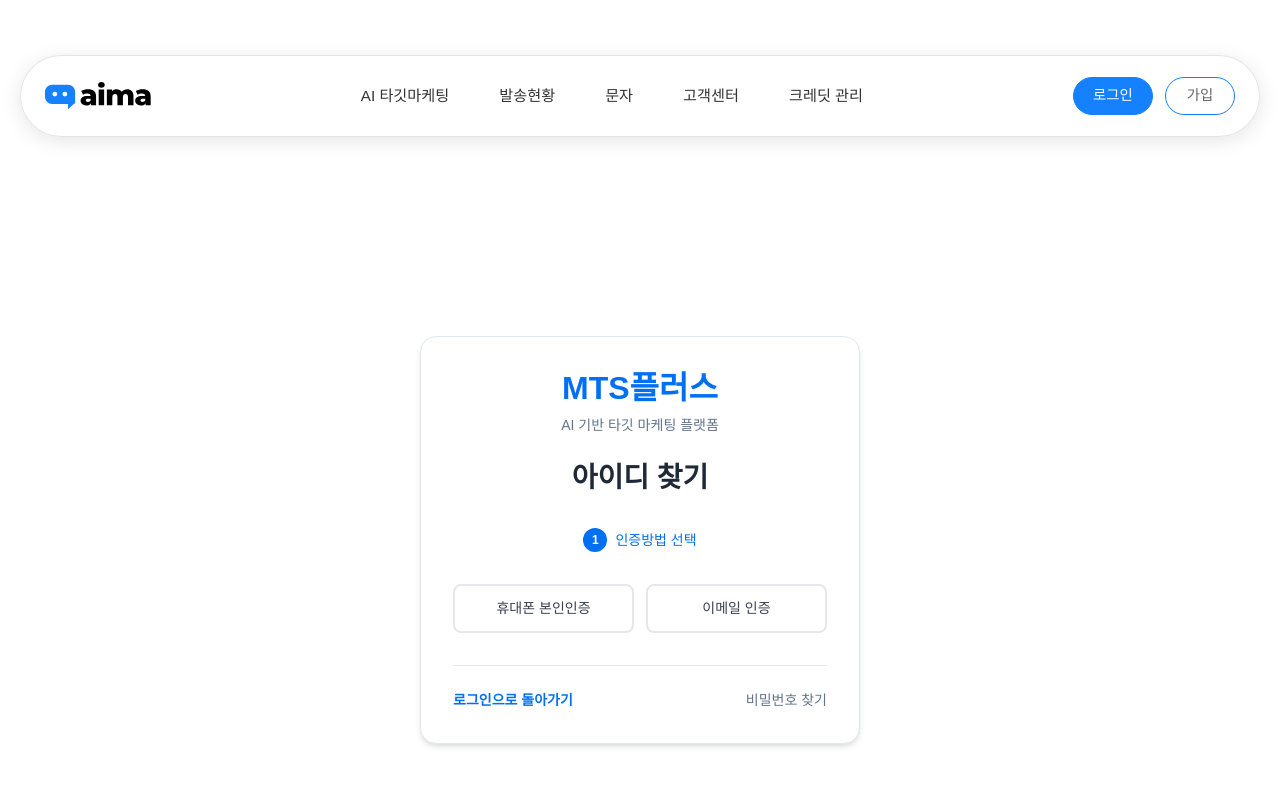
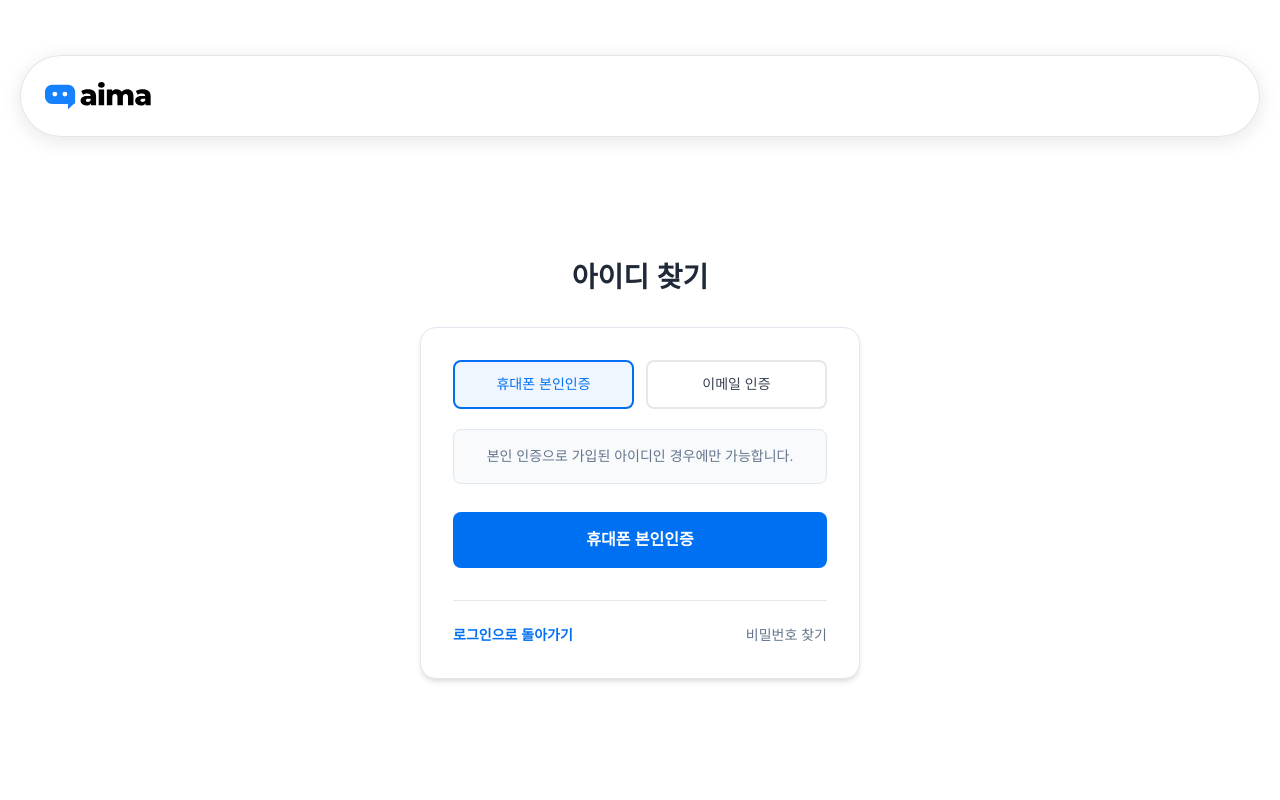
Before and after one commit to mtscoaima/aima, a Next.js app: page /auth/find-username in a window 1280 px wide. Shown: the top 800 px of the page. Built offline with nearby package versions, Linux system fonts and the light colour scheme.

Commit message:
fix: 아이디, 비밀번호 찾기 UI 수정

```diff
--- a/src/app/auth/find-password/page.tsx
+++ b/src/app/auth/find-password/page.tsx
@@ -6,8 +6,8 @@
 
 export default function FindPasswordPage() {
   const [selectedMethod, setSelectedMethod] = useState<
-    "phone" | "email" | null
-  >(null);
+    "phone" | "email"
+  >("phone");
   const [formData, setFormData] = useState({
     username: "",
     name: "",
@@ -103,6 +103,23 @@
         setIsVerificationLoading(false);
         return;
       }
+
+      // 팝업 닫힘 감지
+      const checkClosed = setInterval(() => {
+        if (popup.closed) {
+          clearInterval(checkClosed);
+          setIsVerificationLoading(false);
+        }
+      }, 1000);
+
+      // 타임아웃 설정 (5분)
+      setTimeout(() => {
+        if (!popup.closed) {
+          popup.close();
+        }
+        clearInterval(checkClosed);
+        setIsVerificationLoading(false);
+      }, 300000);
 
       // 폼 생성 및 제출
       const form = document.createElement("form");
@@ -201,7 +218,7 @@
   };
 
   const resetForm = () => {
-    setSelectedMethod(null);
+    setSelectedMethod("phone");
     setShowResult(false);
     setResultMessage("");
     setFormData({ username: "", name: "", email: "" });
@@ -210,32 +227,12 @@
   return (
     <div className={styles.container}>
       <div className={styles.wrapper}>
+        {/* 헤더 */}
+        <div className={styles.header}>
+          <h1 className={styles.title}>비밀번호 찾기</h1>
+        </div>
+
         <div className={styles.card}>
-          {/* 헤더 */}
-          <div className={styles.header}>
-            <div className={styles.logoSection}>
-              <h1 className={styles.logoText}>MTS플러스</h1>
-              <p className={styles.subtitle}>AI 기반 타깃 마케팅 플랫폼</p>
-            </div>
-            <h2 className={styles.title}>비밀번호 찾기</h2>
-          </div>
-
-          {/* 단계 표시 */}
-          {!showResult && (
-            <div className={styles.stepIndicator}>
-              <div className={`${styles.step} ${styles.active}`}>
-                <span className={styles.stepNumber}>1</span>
-                <span className={styles.stepText}>인증방법 선택</span>
-              </div>
-              {selectedMethod && (
-                <div className={`${styles.step} ${styles.active}`}>
-                  <span className={styles.stepNumber}>2</span>
-                  <span className={styles.stepText}>정보 입력</span>
-                </div>
-              )}
-            </div>
-          )}
-
           {/* 콘텐츠 영역 */}
           <div className={styles.content}>
             {showResult ? (
@@ -257,26 +254,6 @@
                   </Link>
                 </div>
               </div>
-            ) : !selectedMethod ? (
-              // 인증방법 선택 단계
-              <div className={styles.methodSelection}>
-                <div className={styles.methodButtons}>
-                  <button
-                    type="button"
-                    className={styles.methodButton}
-                    onClick={() => handleMethodSelect("phone")}
-                  >
-                    휴대폰 본인인증
-                  </button>
-                  <button
-                    type="button"
-                    className={styles.methodButton}
-                    onClick={() => handleMethodSelect("email")}
-                  >
-                    이메일 인증
-                  </button>
-                </div>
-              </div>
             ) : selectedMethod === "phone" ? (
               // 휴대폰 인증 단계
               <div className={styles.phoneVerification}>
@@ -296,6 +273,9 @@
                     이메일 인증
                   </button>
                 </div>
+                <p className={styles.methodDescription}>
+                  아이디와 휴대폰 본인인증으로 비밀번호 찾기를 진행해주세요.
+                </p>
                 <div className={styles.form}>
                   <div className={styles.formGroup}>
                     <label htmlFor="username" className={styles.formLabel}>
@@ -346,8 +326,7 @@
                   </button>
                 </div>
                 <p className={styles.methodDescription}>
-                  회원정보에 등록된 이메일 주소로 비밀번호 찾기 정보를
-                  보내드립니다.
+                  회원정보에 등록된 이메일로 비밀번호 찾기를 진행해주세요.
                 </p>
                 <form onSubmit={handleEmailSubmit} className={styles.form}>
                   <div className={styles.formGroup}>
--- a/src/app/auth/find-password/styles.module.css
+++ b/src/app/auth/find-password/styles.module.css
@@ -4,7 +4,6 @@
   align-items: center;
   justify-content: center;
   padding: 20px;
-  padding-top: max(140px, calc(100vh * 0.15));
 }
 
 .wrapper {
--- a/src/app/auth/find-username/page.tsx
+++ b/src/app/auth/find-username/page.tsx
@@ -6,8 +6,8 @@
 
 export default function FindUsernamePage() {
   const [selectedMethod, setSelectedMethod] = useState<
-    "phone" | "email" | null
-  >(null);
+    "phone" | "email"
+  >("phone");
   const [formData, setFormData] = useState({
     name: "",
     email: "",
@@ -91,6 +91,23 @@
         setIsVerificationLoading(false);
         return;
       }
+
+      // 팝업 닫힘 감지
+      const checkClosed = setInterval(() => {
+        if (popup.closed) {
+          clearInterval(checkClosed);
+          setIsVerificationLoading(false);
+        }
+      }, 1000);
+
+      // 타임아웃 설정 (5분)
+      setTimeout(() => {
+        if (!popup.closed) {
+          popup.close();
+        }
+        clearInterval(checkClosed);
+        setIsVerificationLoading(false);
+      }, 300000);
 
       // 폼 생성 및 제출
       const form = document.createElement("form");
@@ -201,7 +218,7 @@
   };
 
   const resetForm = () => {
-    setSelectedMethod(null);
+    setSelectedMethod("phone");
     setShowResult(false);
     setFoundUsernames([]);
     setResultMessage("");
@@ -211,32 +228,12 @@
   return (
     <div className={styles.container}>
       <div className={styles.wrapper}>
+        {/* 헤더 */}
+        <div className={styles.header}>
+          <h1 className={styles.title}>아이디 찾기</h1>
+        </div>
+
         <div className={styles.card}>
-          {/* 헤더 */}
-          <div className={styles.header}>
-            <div className={styles.logoSection}>
-              <h1 className={styles.logoText}>MTS플러스</h1>
-              <p className={styles.subtitle}>AI 기반 타깃 마케팅 플랫폼</p>
-            </div>
-            <h2 className={styles.title}>아이디 찾기</h2>
-          </div>
-
-          {/* 단계 표시 */}
-          {!showResult && (
-            <div className={styles.stepIndicator}>
-              <div className={`${styles.step} ${styles.active}`}>
-                <span className={styles.stepNumber}>1</span>
-                <span className={styles.stepText}>인증방법 선택</span>
-              </div>
-              {selectedMethod && (
-                <div className={`${styles.step} ${styles.active}`}>
-                  <span className={styles.stepNumber}>2</span>
-                  <span className={styles.stepText}>정보 입력</span>
-                </div>
-              )}
-            </div>
-          )}
-
           {/* 콘텐츠 영역 */}
           <div className={styles.content}>
             {showResult ? (
@@ -268,26 +265,6 @@
                   </Link>
                 </div>
               </div>
-            ) : !selectedMethod ? (
-              // 인증방법 선택 단계
-              <div className={styles.methodSelection}>
-                <div className={styles.methodButtons}>
-                  <button
-                    type="button"
-                    className={styles.methodButton}
-                    onClick={() => handleMethodSelect("phone")}
-                  >
-                    휴대폰 본인인증
-                  </button>
-                  <button
-                    type="button"
-                    className={styles.methodButton}
-                    onClick={() => handleMethodSelect("email")}
-                  >
-                    이메일 인증
-                  </button>
-                </div>
-              </div>
             ) : selectedMethod === "phone" ? (
               // 휴대폰 인증 단계
               <div className={styles.phoneVerification}>
@@ -307,6 +284,9 @@
                     이메일 인증
                   </button>
                 </div>
+                <p className={styles.methodDescription}>
+                  본인 인증으로 가입된 아이디인 경우에만 가능합니다.
+                </p>
                 <div className={styles.form}>
                   <button
                     type="button"
@@ -340,7 +320,7 @@
                   </button>
                 </div>
                 <p className={styles.methodDescription}>
-                  회원정보에 등록된 이메일 주소로 아이디 정보를 보내드립니다.
+                  회원정보에 등록된 이메일로 아이디를 발송해드립니다.
                 </p>
                 <form onSubmit={handleEmailSubmit} className={styles.form}>
                   <div className={styles.formGroup}>
@@ -369,7 +349,7 @@
                       value={formData.email}
                       onChange={handleInputChange}
                       className={styles.formInput}
-                      placeholder="이메일 주소를 정확히 주세요"
+                      placeholder="이메일 주소를 입력해 주세요"
                       required
                     />
                   </div>
--- a/src/app/auth/find-username/styles.module.css
+++ b/src/app/auth/find-username/styles.module.css
@@ -4,7 +4,6 @@
   align-items: center;
   justify-content: center;
   padding: 20px;
-  padding-top: max(140px, calc(100vh * 0.15));
 }
 
 .wrapper {
--- a/src/components/Navigation.tsx
+++ b/src/components/Navigation.tsx
@@ -30,7 +30,7 @@
 
   const isHomePage = pathname === "/";
   const isAdminPage = pathname.startsWith("/admin");
-  const isAuthPage = pathname === "/login" || pathname === "/signup";
+  const isAuthPage = pathname === "/login" || pathname === "/signup" || pathname === "/auth/find-username" || pathname === "/auth/find-password";
   const isBusinessVerificationPage =
     pathname === "/my-site/advertiser/business-verification";
 
```
Also changed, not shown: src/app/login/page.tsx (+4 -4 lines).
